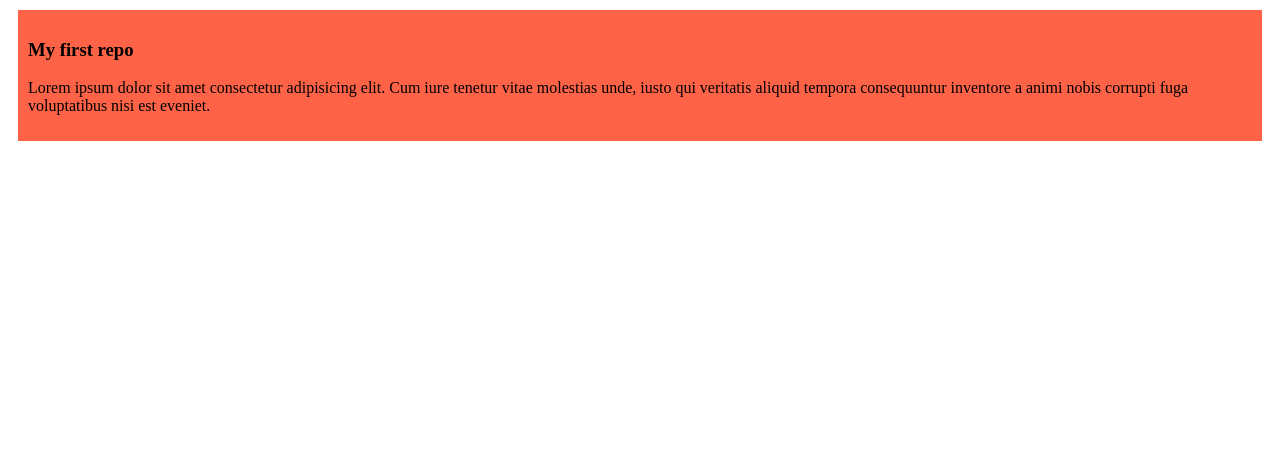
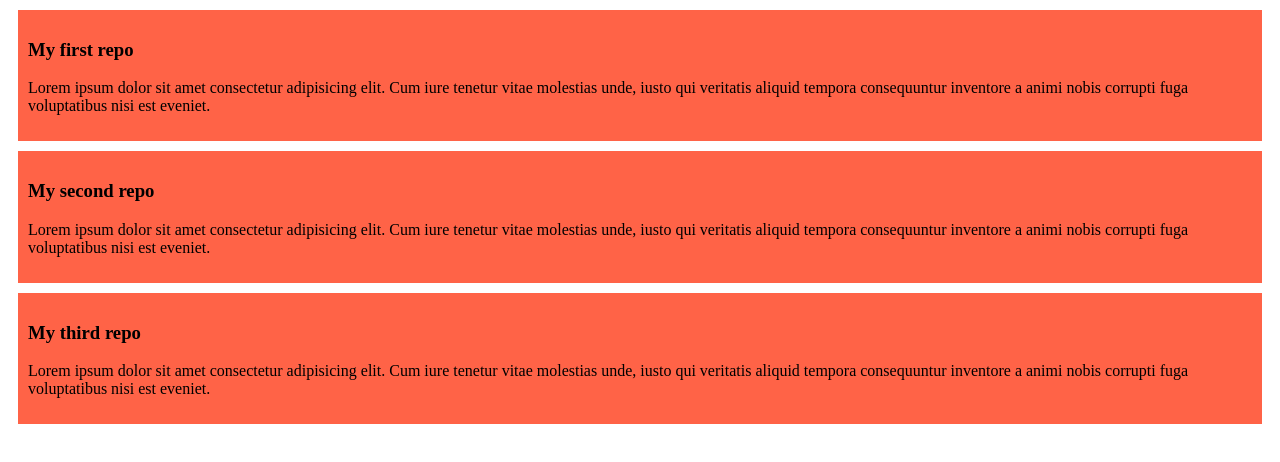
Before and after one commit to Abid0624/My-simple-repo, a plain HTML site: page index.html in a window 1280 px wide. Drawn offline with Linux system fonts and the light colour scheme.

Commit message:
added the second and third blog

```diff
--- a/index.html
+++ b/index.html
@@ -11,5 +11,13 @@
     <h3>My first repo</h3>
     <p>Lorem ipsum dolor sit amet consectetur adipisicing elit. Cum iure tenetur vitae molestias unde, iusto qui veritatis aliquid tempora consequuntur inventore a animi nobis corrupti fuga voluptatibus nisi est eveniet.</p>
   </div>
+  <div>
+    <h3>My second repo</h3>
+    <p>Lorem ipsum dolor sit amet consectetur adipisicing elit. Cum iure tenetur vitae molestias unde, iusto qui veritatis aliquid tempora consequuntur inventore a animi nobis corrupti fuga voluptatibus nisi est eveniet.</p>
+  </div>
+  <div>
+    <h3>My third repo</h3>
+    <p>Lorem ipsum dolor sit amet consectetur adipisicing elit. Cum iure tenetur vitae molestias unde, iusto qui veritatis aliquid tempora consequuntur inventore a animi nobis corrupti fuga voluptatibus nisi est eveniet.</p>
+  </div>
 </body>
 </html>
```
